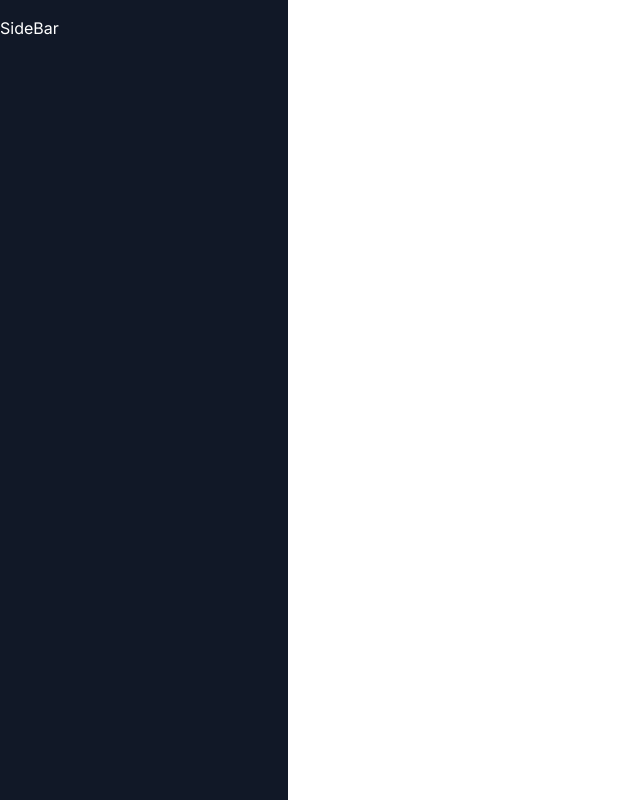
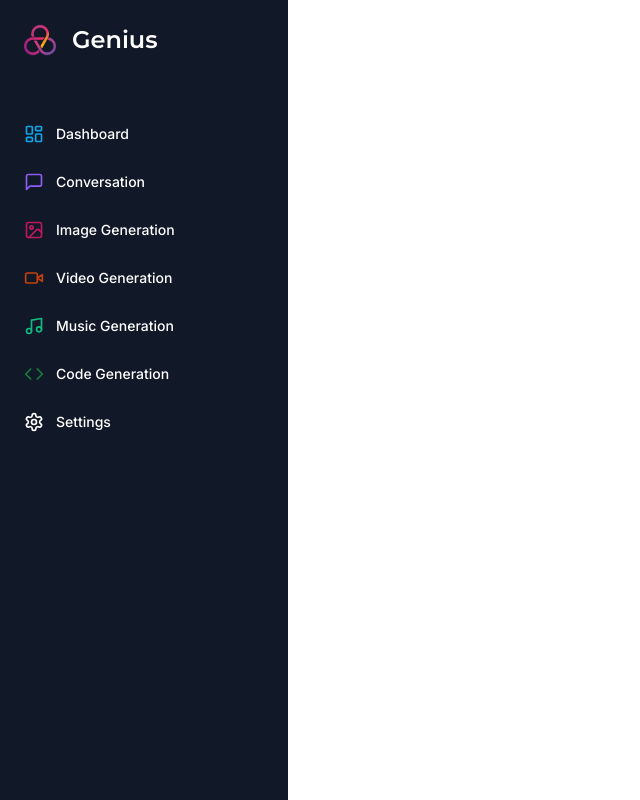
Before and after one commit to SaymanRabbi/your-ai, a Next.js app: page /dashboard in a window 1280 px wide. Shown: the whole page, without its empty margins (0-640 px from the left). Built offline with nearby package versions, Linux system fonts and the light colour scheme.

Commit message:
working sidebar

```diff
--- a/components/sidebar.tsx
+++ b/components/sidebar.tsx
@@ -1,8 +1,96 @@
 "use client"
+import { cn } from "@/lib/utils"
+import { Code, ImageIcon, LayoutDashboard, MessageSquare, Music, Settings, VideoIcon } from "lucide-react"
+import { Montserrat } from "next/font/google"
+import Image from "next/image"
+import Link from "next/link"
+
+// -----Custom Font ------
+const montserrat = Montserrat({
+    weight:'600',
+    subsets:['latin']
+})
+// -----Custom Font ------
+const routes=[
+    {
+        label:'Dashboard',
+        icon:LayoutDashboard,
+        href:'/dashboard',
+        color:'text-sky-500'
+    },
+    {
+        label:'Conversation',
+        icon:MessageSquare,
+        href:'/conversation',
+        color:'text-violet-500'
+    },
+    {
+        label:'Image Generation',
+        icon:ImageIcon,
+        href:'/image',
+        color:'text-pink-700'
+    },{
+        label:'Video Generation',
+        icon:VideoIcon,
+        href:'/video',
+        color:'text-orange-700'
+    },{
+        label:'Music Generation',
+        icon:Music,
+        href:'/music',
+        color:'text-emerald-500'
+    },{
+        label:'Code Generation',
+        icon:Code,
+        href:'/code',
+        color:'text-green-700'
+    },
+    {
+        label:'Settings',
+        icon:Settings,
+        href:'/settings',
+    }
+]
 const SideBar = () => {
     return (
         <div className=" space-y-4 py-4 flex flex-col h-full bg-[#111827] text-white">
-            SideBar
+           <div className=" px-3 py-2 flex-1">
+               <Link href='/dashboard' className=" flex items-center pl-3 mb-14">
+                <div className=" relative w-8 h-8 mr-4">
+                <Image
+                 fill
+                 alt="logo"
+                 src='/logo.png'
+                />
+                </div>
+                <div>
+                    <h1 className={cn("text-2xl font-bold",montserrat.className)}>
+                        Genius
+                    </h1>
+                </div>
+               </Link>
+               <div className="space-y-1">
+                {/* ------mapover the route---- */}
+                {
+                    routes.map((route,index)=>(
+                        <Link
+                        href={route.href}key={route.href}
+                        className=" text-sm group flex p-3 w-full justify-start font-medium cursor-pointer hover:text-white hover:bg-white/10 rounded-lg transition"
+                        >
+                            <div className=" flex items-center flex-1">
+                                     {/* -------route icon------- */}
+                                    <route.icon className={cn("h-5 w-5 mr-3",route.color)}/>
+                                     {/* -------route icon------- */}
+                                    {
+                                        route.label
+                                    }
+                            </div>
+                        </Link>
+                    ))
+                }
+                {/* ------mapover the route---- */}
+               </div>
+           </div>
         </div>
     )
 }
```
Also changed, not shown: public/logo.png (added).
